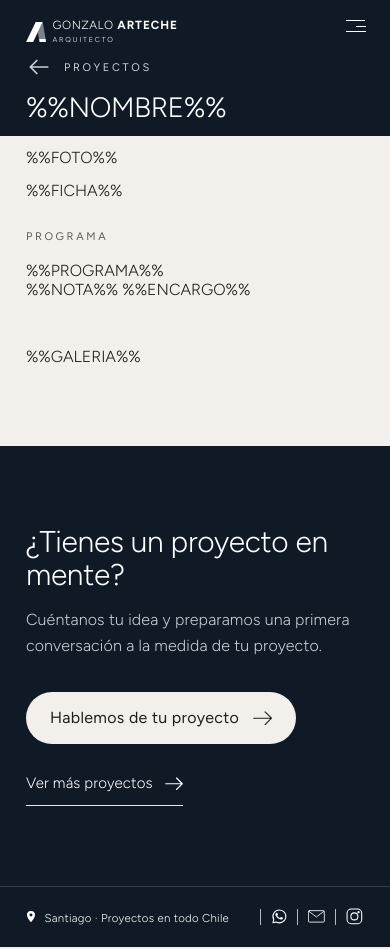
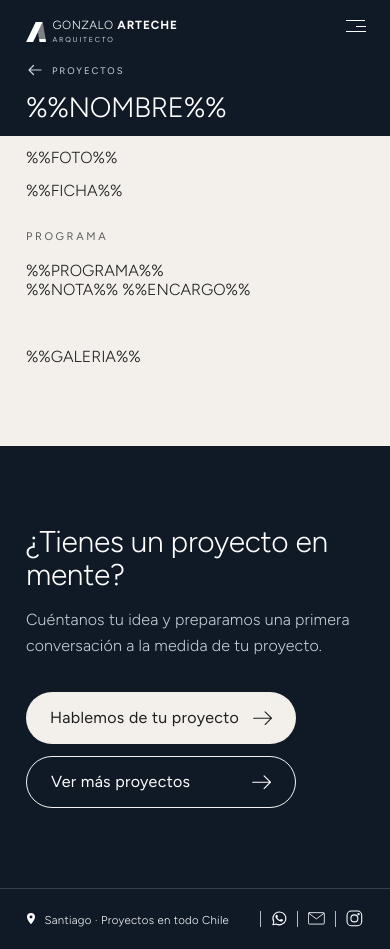
Before and after one commit to gartech84/Web-arteche, a website: page templates/proyecto.html in a window 390 px wide. Drawn offline with Linux system fonts and the light colour scheme.

Commit message:
Add files via upload

```diff
--- a/templates/proyecto.html
+++ b/templates/proyecto.html
@@ -137,7 +137,7 @@ img{display:block;max-width:100%}
 .back{display:inline-flex;gap:10px;align-items:center;color:var(--on-navy)!important;min-height:44px}
 .back-ic{width:1.3em;height:1.3em;flex:none;fill:none;stroke:currentColor;stroke-width:1.6;stroke-linecap:round;stroke-linejoin:round;transition:transform .2s}
 .back:hover .back-ic{transform:translateX(-3px)}
-@media (max-width:899px){ .back{gap:12px;margin-left:-4px;padding:4px} .back-ic{width:26px;height:26px} }
+@media (max-width:899px){ .back{gap:8px;margin-left:-4px;padding:4px;font-size:9.5px;letter-spacing:.2em} .back-ic{width:18px;height:18px} }
 .back:hover{opacity:.8}
 .p-info{padding:clamp(56px,7vw,110px) 0 clamp(40px,5vw,72px)}
 .p-grid{display:grid;grid-template-columns:1fr;gap:clamp(44px,5vw,80px)}
@@ -358,7 +358,7 @@ img{display:block;max-width:100%}
 /* Celular: todo más compacto para que foto + ficha (hasta Materialidad) quepan en la primera pantalla */
 @media (max-width:899px){
   .hero.p-hero{padding-bottom:14px}
-  .p-hero .page-label{margin-top:2px;margin-bottom:4px}
+  .p-hero .page-label{margin-top:5px;margin-bottom:1px} /* "Proyectos" centrado entre el logo y el título */
   .p-intro{padding-top:12px;gap:14px}
   .p-intro-txt{gap:30px}
   .p-intro-txt .ficha{grid-template-columns:minmax(0,3fr) minmax(0,2fr)}
@@ -377,6 +377,12 @@ img{display:block;max-width:100%}
   .p-intro-txt > *{width:100%;max-width:30rem}
   .p-intro-txt .ficha .dato:first-child,.p-intro-txt .ficha .dato:nth-child(2){padding-top:0;border-top:0}
 }
+/* Llamado final: "Ver más proyectos" como píldora de contorno blanco; ambos botones del mismo ancho */
+.cta .actions{display:grid;grid-auto-flow:column;grid-auto-columns:1fr;width:fit-content;gap:clamp(12px,1.4vw,20px)}
+.cta .pill{justify-content:space-between}
+.pill-line{background:transparent;color:#fff;border:1.5px solid rgba(255,255,255,.95)}
+.pill-line:hover{background:rgba(255,255,255,.12)}
+@media (max-width:639px){ .cta .actions{grid-auto-flow:row} }
 </style>
 <script>document.documentElement.classList.add('js')</script>
 <link rel="icon" href="favicon.ico" sizes="48x48">
@@ -432,7 +438,7 @@ img{display:block;max-width:100%}
       <p class="body">Cuéntanos tu idea y preparamos una primera conversación a la medida de tu proyecto.</p>
       <div class="actions">
         <a class="pill" href="contacto.html">Hablemos de tu proyecto<svg class="arrow" viewBox="0 0 27 20" aria-hidden="true"><path d="M1 10h25M17 1l9 9-9 9"/></svg></a>
-        <a class="link" href="proyectos.html">Ver más proyectos<svg class="arrow" viewBox="0 0 25 18" aria-hidden="true"><path d="M1 9h23M16 1l8 8-8 8"/></svg></a>
+        <a class="pill pill-line" href="proyectos.html">Ver más proyectos<svg class="arrow" viewBox="0 0 27 20" aria-hidden="true"><path d="M1 10h25M17 1l9 9-9 9"/></svg></a>
       </div>
     </div>
   </section>
```
